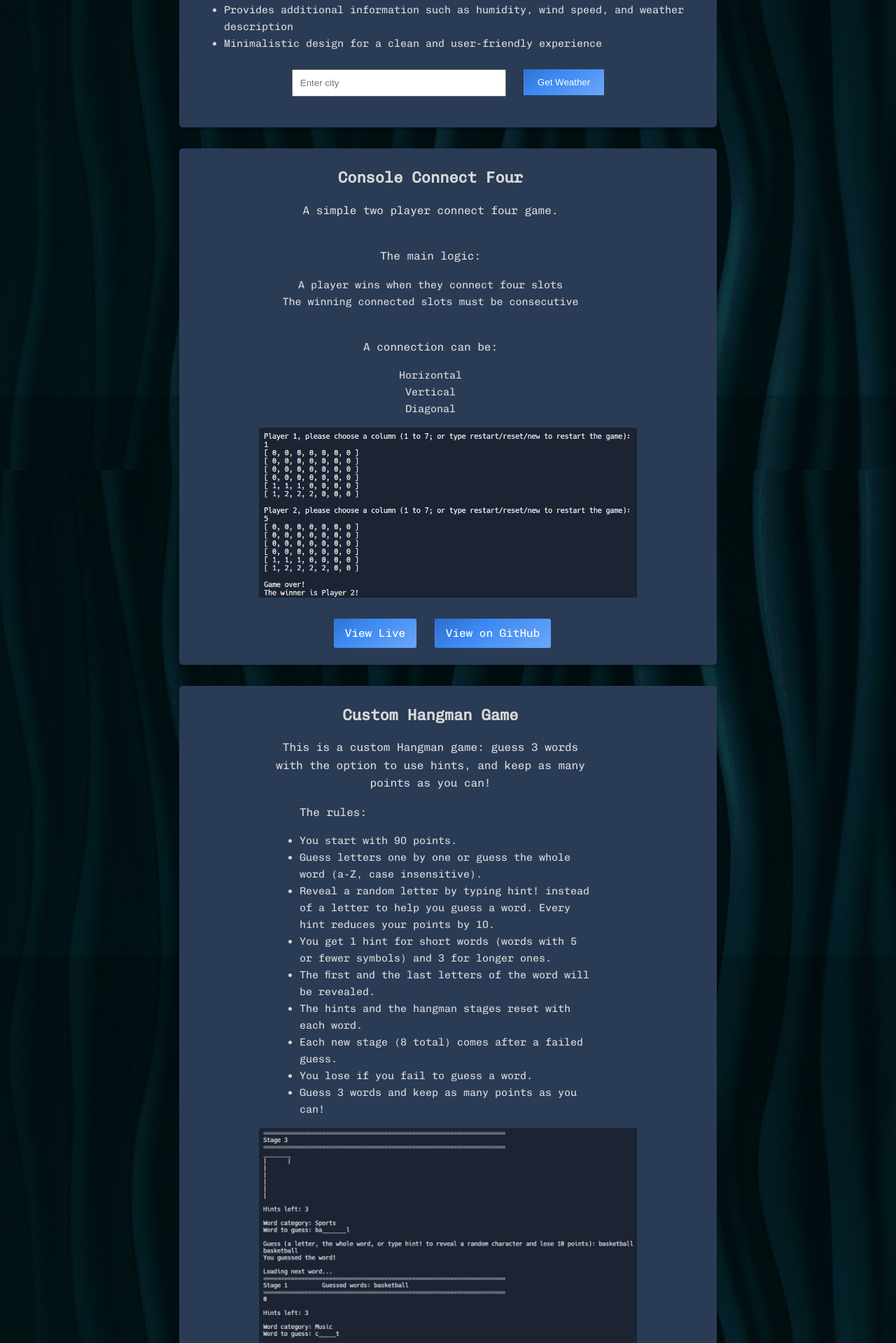
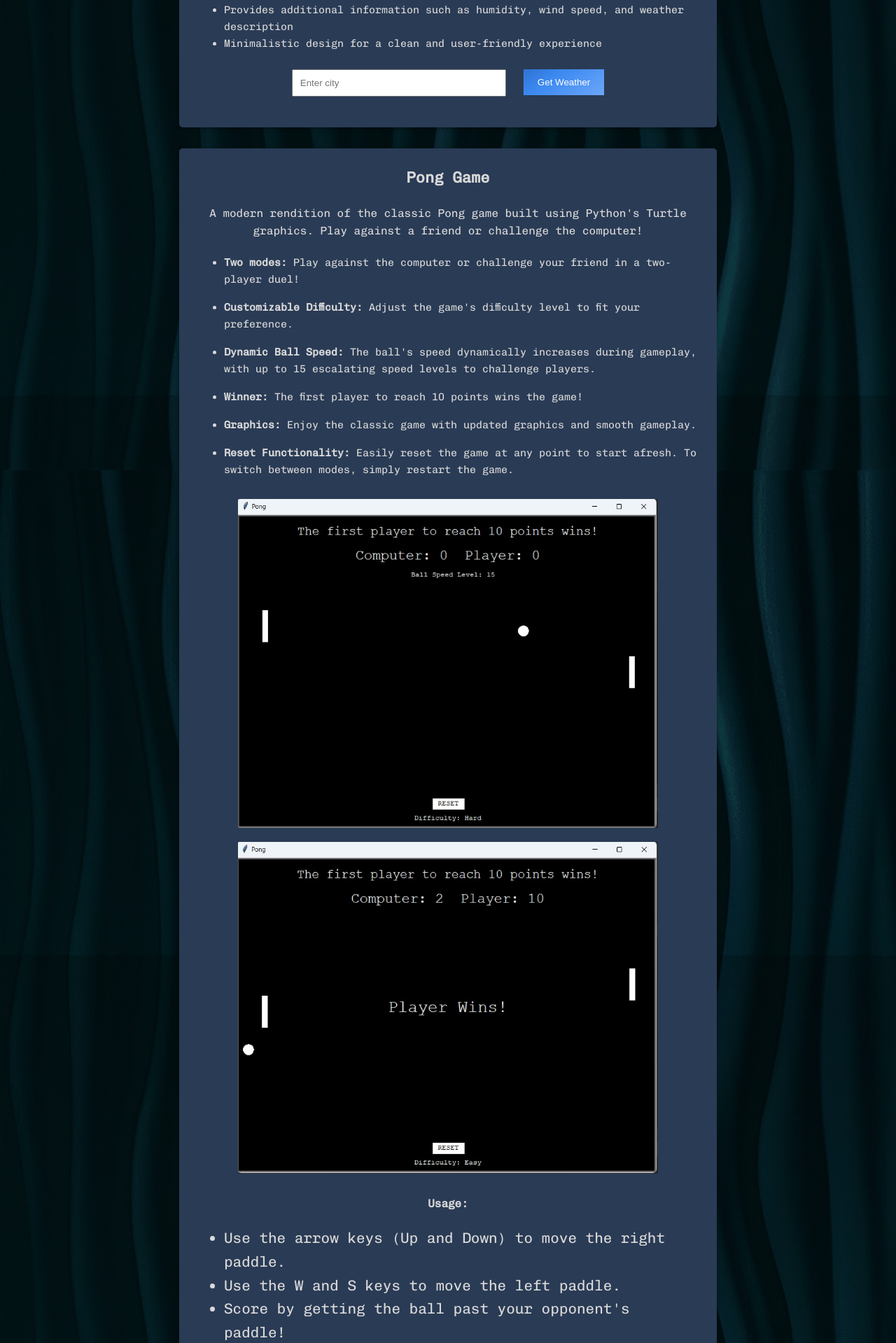
Before and after one commit to azashev/Portfolio, a Flask app: page /projects in a window 1280 px wide. Shown: the part 1035-2954 px from the top of the page at 70% size. Run offline with Flask 2, Linux system fonts and the light colour scheme.

Commit message:
Add "Pong" to project list
- Introduced the "Pong" project to the projects.html page.
- Included details about game features, mechanics, and screenshots.
- Updated related styles

```diff
--- a/static/css/responsive.css
+++ b/static/css/responsive.css
@@ -125,6 +125,10 @@
         font-size: 17px;
     }
 
+    .pong-game-usage ul {
+        font-size: 21px;
+    }
+
 
     /* Back to top */
     #back-to-top {
@@ -182,6 +186,13 @@
 
     .date {
         text-align: center;
+    }
+
+
+    /* Pong Game */
+    .pong-game-img {
+        flex-direction: column;
+        margin: 30px auto;
     }
 }
 
@@ -598,6 +609,10 @@
 
     .project-img-container {
         width: 100%;
+    }
+
+    .project-img-container img {
+        width: 80%;
     }
 
 
--- a/static/css/style.css
+++ b/static/css/style.css
@@ -479,6 +479,41 @@ section p, section ul {
     margin: 0 auto;
 }
 
+
+/* Pong Game styles */
+
+.pong-game-content > * {
+    margin: 20px auto;
+}
+
+.pong-game-content ul {
+    text-align: center;
+}
+
+.pong-game-content ul li {
+    margin-bottom: 16px;
+}
+
+.pong-game-img {
+    display: flex;
+    align-items: center;
+    width: 100%;
+    gap: 20px;
+}
+
+.pong-game-img img {
+    width: 49%;
+    height: auto;
+    margin-top: 20px;
+}
+
+.pong-game-usage > * {
+    margin: 20px auto;
+    text-align: center;
+}
+
+
+
 /* Connect Four styles */
 
 .connect-four {
@@ -514,6 +549,7 @@ section p, section ul {
     text-align: center;
     list-style-type: none;
 }
+
 
 
 /* Hangman styles */
--- a/templates/projects.html
+++ b/templates/projects.html
@@ -26,8 +26,7 @@
     </header>
     <main id="main-projects">
         <section id="projects">
-        <h1 id="projects-h1">A Look into My Projects<span class="dot dot-1"></span><span class="dot dot-2"></span><span
-                class="dot dot-3"></span></h1>
+            <h1 id="projects-h1">A Look into My Projects<span class="dot dot-1"></span><span class="dot dot-2"></span><span class="dot dot-3"></span></h1>
             <div class="project">
             <div class="books-app project-content">
                 <h3>Books App (Django)</h3>
@@ -69,7 +68,59 @@
                             <button class="projects-btns weather-btn" type="submit">Get Weather</button>
                         </form>
                         <div class="weather-info"></div>
-                    <button class="temp-toggle" style="display: none;">Toggle °C/°F</button>
+                        <button class="temp-toggle" style="display: none;">Toggle 째C/째F</button>
+                    </div>
+                </div>
+            </div>
+
+            <div class="project">
+                <div class="pong-game project-content">
+                    <h3>Pong Game</h3>
+                    <div class="pong-game-content">
+                        <p>A modern rendition of the classic Pong game built using Python's Turtle graphics. Play against a
+                            friend or challenge the computer!</p>
+                        <ul>
+                            <li><b>Two modes:</b> Play against the computer or challenge your friend in a two-player duel!
+                            </li>
+                            <li><b>Customizable Difficulty: </b>Adjust the game's difficulty level to fit your preference.
+                            </li>
+                            <li><b>Dynamic Ball Speed: </b>The ball's speed dynamically increases during gameplay, with up
+                                to 15
+                                escalating speed levels to challenge players.
+                            </li>
+                            <li><b>Winner: </b>The first player to reach 10 points wins the game!</li>
+                            <li><b>Graphics: </b>Enjoy the classic game with updated graphics and smooth gameplay.</li>
+                            <li><b>Reset Functionality: </b>Easily reset the game at any point to start afresh. To switch
+                                between modes, simply restart the game.
+                            </li>
+                        </ul>
+                    </div>
+                    <div class="pong-game-img project-img-container">
+                        <img src="../static/images/pong-game-1.jpg" alt="pong-game">
+                        <img src="../static/images/pong-game-2.jpg" alt="pong-game">
+                    </div>
+                    <div class="pong-game-usage">
+                        <p><b>Usage:</b></p>
+                        <ul>
+                            <li>Use the arrow keys (Up and Down) to move the right paddle.</li>
+                            <li>Use the W and S keys to move the left paddle.</li>
+                            <li>Score by getting the ball past your opponent's paddle!</li>
+                            <li>As you play, watch out for the increasing ball speed, offering a progressively challenging
+                                experience.
+                            </li>
+                            <li>Click the Reset button to reset the game at any time.</li>
+                        </ul>
+                    </div>
+                    <div class="buttons-container">
+                        <a href="https://github.com/azashev/Mini-projects/releases/download/release-1.0/main.zip"
+                           target="_blank"
+                           class="projects-btns">Download on Windows</a>
+                        <a href="https://github.com/azashev/Mini-projects/releases/download/release-1.0/pong-game-linux.zip"
+                           target="_blank"
+                           class="projects-btns">Download on Linux</a>
+                        <a href="https://github.com/azashev/Mini-projects#pong-game"
+                           target="_blank"
+                           class="projects-btns">View on GitHub</a>
                     </div>
                 </div>
             </div>
@@ -93,10 +144,8 @@
                     <img src="../static/images/connect-four.png" alt="connect-four">
                 </div>
                 <div class="buttons-container">
-                <a href="https://replit.com/@azashev/Console-Connect-Four?v=1" target="_blank" class="projects-btns">View
-                    Live</a>
-                <a href="https://github.com/azashev/Mini-projects/tree/main/Console%20Connect%20Four" target="_blank"
-                   class="projects-btns">View on GitHub</a>
+                    <a href="https://replit.com/@azashev/Console-Connect-Four?v=1" target="_blank" class="projects-btns">View Live</a>
+                    <a href="https://github.com/azashev/Mini-projects/tree/main/Console%20Connect%20Four" target="_blank" class="projects-btns">View on GitHub</a>
                 </div>
             </div>
             <div class="project">
@@ -109,8 +158,7 @@
                         <li>You start with 90 points.</li>
                         <li>Guess letters one by one or guess the whole word (a-Z, case insensitive).</li>
                         <li>Reveal a random letter by typing hint! instead of a letter to help you guess a word.
-                        Every hint reduces your points by 10.
-                    </li>
+                            Every hint reduces your points by 10.</li>
                         <li>You get 1 hint for short words (words with 5 or fewer symbols) and 3 for longer ones.</li>
                         <li>The first and the last letters of the word will be revealed.</li>
                         <li>The hints and the hangman stages reset with each word.</li>
@@ -123,10 +171,8 @@
                     <img src="../static/images/hangman.png" alt="hangman">
                 </div>
                 <div class="buttons-container">
-                <a href="https://replit.com/@azashev/Custom-Hangman-Game?v=1" target="_blank" class="projects-btns">View
-                    Live</a>
-                <a href="https://github.com/azashev/Mini-projects/tree/main/Hangman" target="_blank"
-                   class="projects-btns">View on GitHub</a>
+                    <a href="https://replit.com/@azashev/Custom-Hangman-Game?v=1" target="_blank" class="projects-btns">View Live</a>
+                    <a href="https://github.com/azashev/Mini-projects/tree/main/Hangman" target="_blank" class="projects-btns">View on GitHub</a>
                 </div>
             </div>
         </section>
```
Also changed, not shown: static/images/pong-game-1.jpg (added), static/images/pong-game-2.jpg (added), 1 other file. Lines whose indentation alone changed are shown as unchanged.
